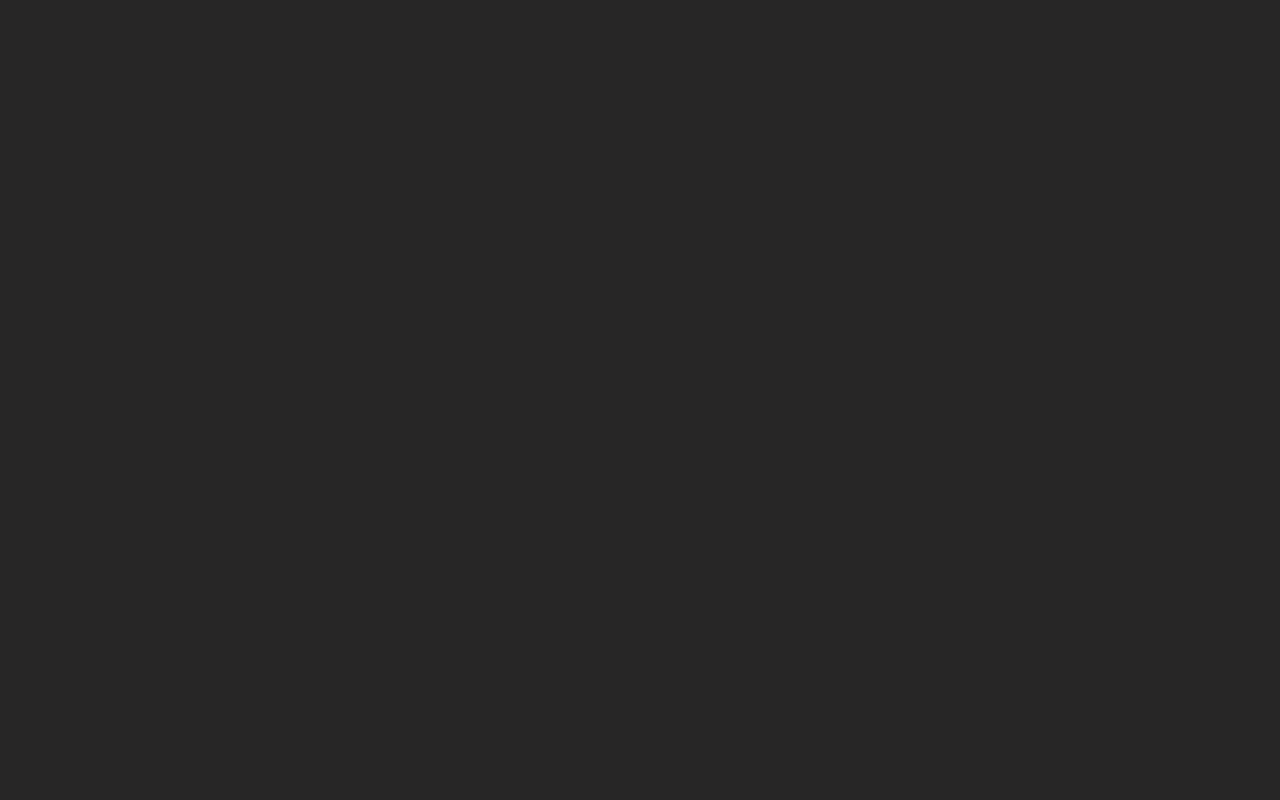
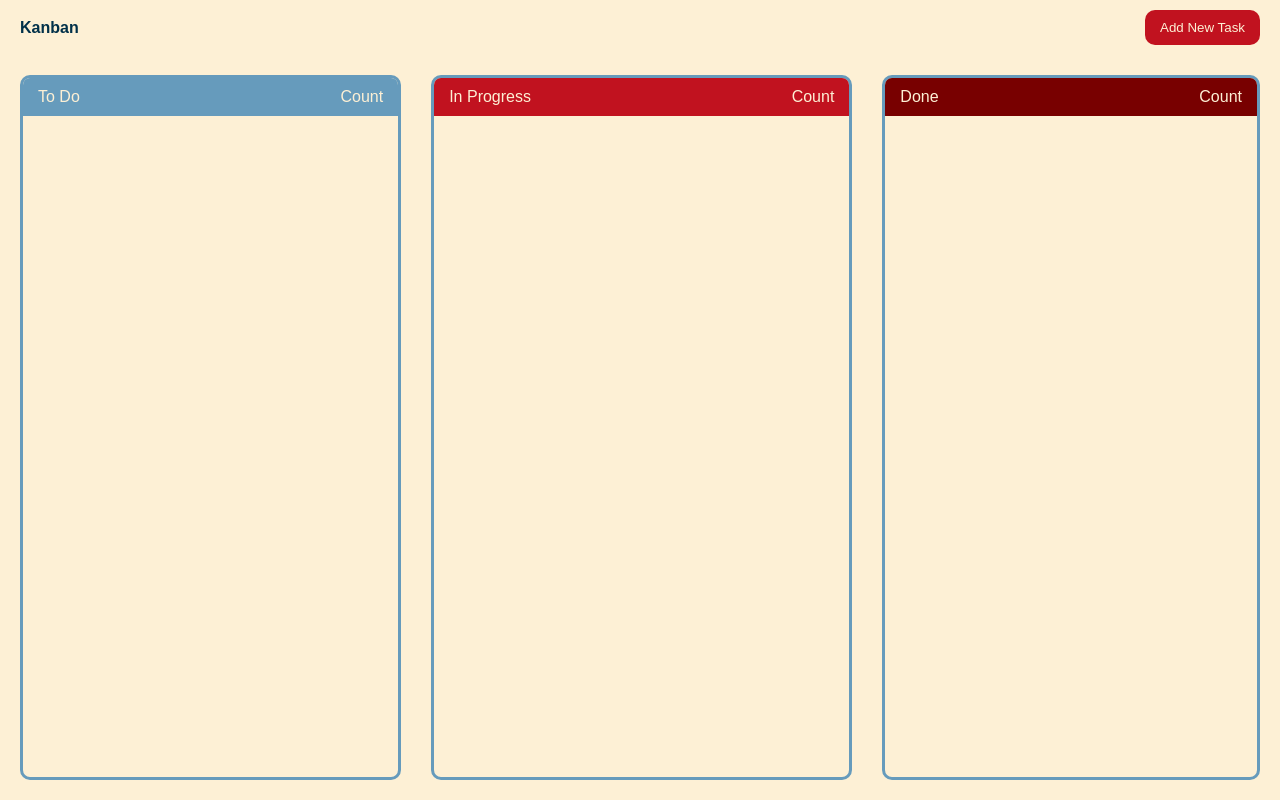
Before and after one commit to Aayushgurav20/MyP, a plain HTML site: page Project-2/index.html in a window 1280 px wide. Drawn offline with Linux system fonts and the light colour scheme.

Commit message:
kanban board layout with light palette theme

```diff
--- a/Project-2/index.html
+++ b/Project-2/index.html
@@ -1,13 +1,41 @@
 <!DOCTYPE html>
 <html lang="en">
+
 <head>
     <meta charset="UTF-8">
     <meta name="viewport" content="width=device-width, initial-scale=1.0">
-    <title>Document</title>
+    <title>Kanban Board</title>
     <link rel="stylesheet" href="style.css">
 </head>
+
 <body>
+    <main>
+        <nav>
+            <div class="left">Kanban</div>
+            <div class="right"><button>Add New Task</button></div>
+        </nav>
+        <section class="board">
+            <div class="task-column todo">
+                <div class="heading">
+                    <div class="left">To Do</div>
+                    <div class="right">Count</div>
+                </div>
+            </div>
+            <div class="task-column in-progress">
+                <div class="heading">
+                    <div class="left">In Progress</div>
+                    <div class="right">Count</div>
+                </div>
+            </div>
+            <div class="task-column done">
+                <div class="heading">
+                    <div class="left">Done</div>
+                    <div class="right">Count</div>
+                </div>
+            </div>
+        </section>
+    </main>
+    <script src="index.js"></script>
+</body>
 
-        <script src="index.js"></script>
-</body>
 </html>
--- a/Project-2/style.css
+++ b/Project-2/style.css
@@ -1,32 +1,127 @@
-*{
+* {
     margin: 0;
     padding: 0;
     box-sizing: border-box;
 }
-html, body{
+
+html,
+body {
     width: 100%;
     height: 100%;
     font-family: var(--primary-font-family);
 }
 
 
-:root{
+:root {
     --bg-color: rgb(39, 38, 38);
     --primary-text-color: rgb(223, 223, 223);
     --primary-font-family: 'JetBrains Mono', sans-serif;
 
     /* padding elements */
+    --nav-padding: 10px 20px;
+    --padding-s: 5px;
+    --padding-m: 10px;
+    --padding-l: 15px;
+    --padding-xl: 20px;
+    --padding-xxl: 30px;
 
-    --navbar-padding: 1rem 2rem;
+    /* button */
+    --bg-button-color: rgb(55, 55, 55);
 
+    /* border radius */
+    --border-radius-s: 5px;
+    --border-radius-m: 10px;
+    --border-radius-l: 15px;
+    --border-radius-xl: 20px;
+    --border-radius-xxl: 30px;
+
+    /* section padding */
+    --section-padding: 20px;
+
+    /* pallete color scheme */
+    --molten-lava: #780000ff;
+    --brick-red: #c1121fff;
+    --papaya-whip: #fdf0d5ff;
+    --deep-space-blue: #003049ff;
+    --steel-blue: #669bbcff;
+
+    /* palette usage map
+       --papaya-whip      -> page + column background, button text, heading text
+       --deep-space-blue  -> body text, "Kanban" logo
+       --brick-red        -> "Add New Task" button bg, In Progress heading bar
+       --molten-lava      -> button hover bg, Done heading bar
+       --steel-blue       -> column border, To Do heading bar
+    */
 }
 
-body{
-    background-color: var(--bg-color);
-    color: var(--primary-text-color);
+body {
+    background-color: var(--papaya-whip);
+    color: var(--deep-space-blue);
 }
 
-/* you know what i just discovered that i can use variables in css and i am so happy about it. */
+main {
+    height: 100%;
+    display: flex;
+    flex-direction: column;
+}
 
+nav {
+    padding: var(--nav-padding);
+    display: flex;
+    align-items: center;
+    justify-content: space-between;
+}
 
-/* Yet i found somthing in settings carret cursor animations and smooth scrolling it makes my vs code experience much better like this vs code is built on mac os system so smooth so fluid and so much crazy line shifting and ending animations */
+nav button {
+    background-color: var(--brick-red);
+    border: none;
+    outline: none;
+    color: var(--papaya-whip);
+    padding: var(--padding-m) var(--padding-l);
+    cursor: pointer;
+    border-radius: var(--border-radius-m);
+}
+
+nav button:hover {
+    background-color: var(--molten-lava);
+}
+
+nav .left {
+    color: var(--deep-space-blue);
+    font-weight: bold;
+}
+
+section {
+    padding: var(--section-padding);
+    display: flex;
+    justify-content: space-between;
+    flex-grow: 1;
+    gap: var(--padding-xxl);
+}
+
+section .task-column {
+    background-color: var(--papaya-whip);
+    flex-grow: 1;
+    border-radius: var(--border-radius-m);
+    border: 3px solid var(--steel-blue);
+    overflow: hidden;
+}
+section .task-column .heading {
+    width: 100%;
+    display: flex;
+    justify-content: space-between;
+    padding: var(--padding-m) var(--padding-l);
+    color: var(--papaya-whip);
+}
+
+section .task-column.todo .heading {
+    background-color: var(--steel-blue);
+}
+
+section .task-column.in-progress .heading {
+    background-color: var(--brick-red);
+}
+
+section .task-column.done .heading {
+    background-color: var(--molten-lava);
+}
```
